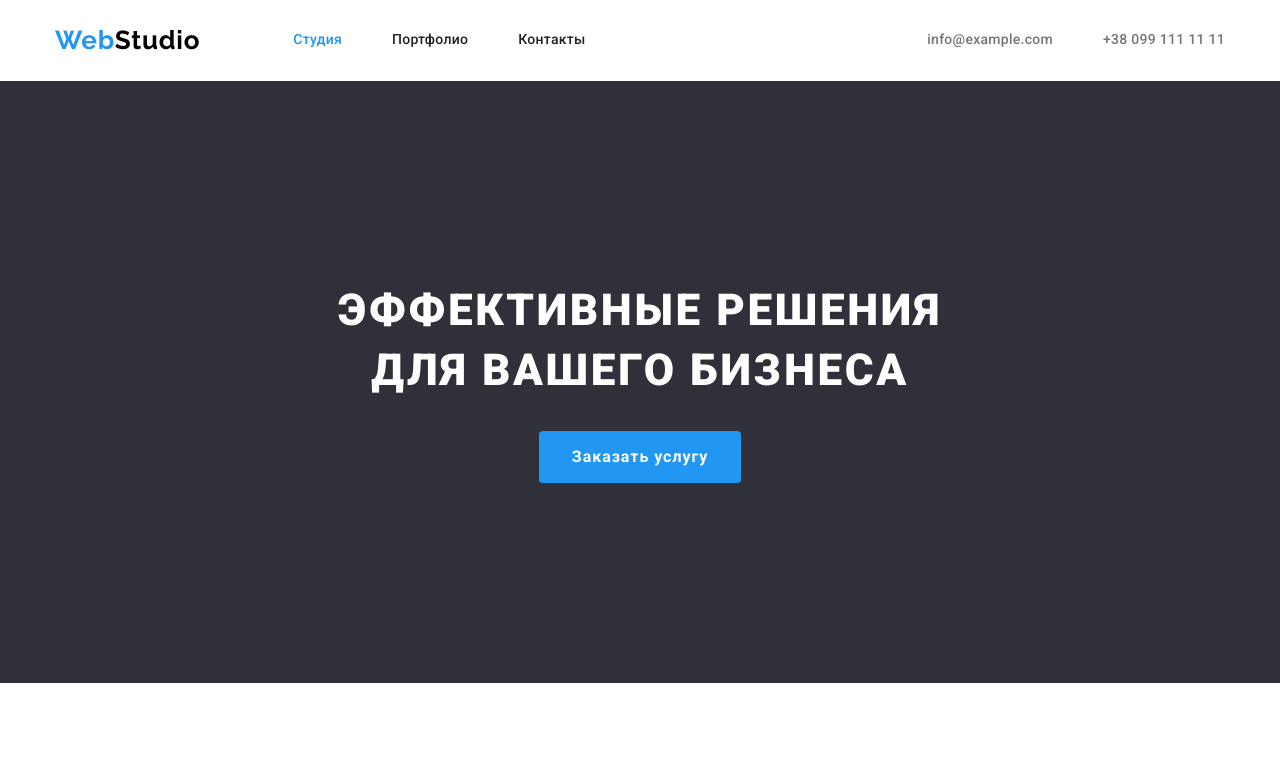
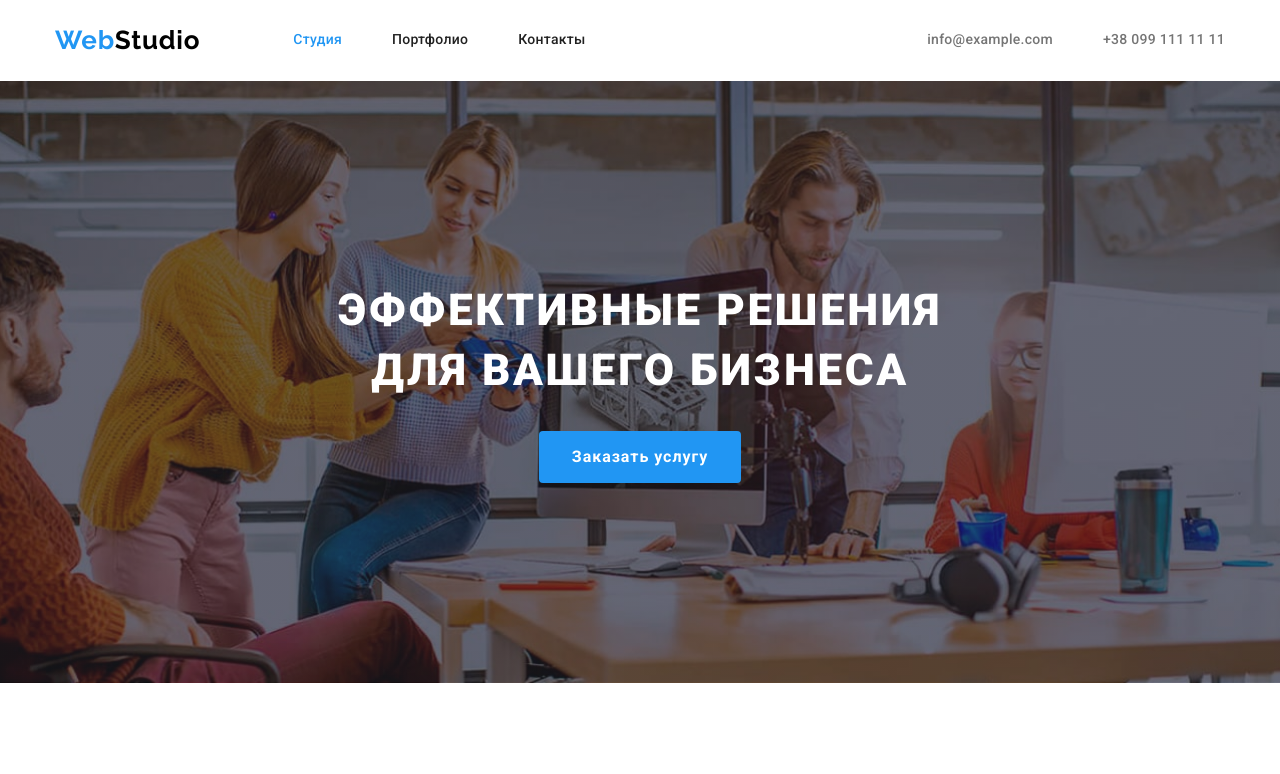
Before and after one commit to HalynaStep/goit-markup-hw-04, a plain HTML site: page index.html in a window 1280 px wide. Shown: the top 774 px of the page. Drawn offline with Linux system fonts and the light colour scheme.

Commit message:
add-hero-bg

```diff
--- a/css/styles.css
+++ b/css/styles.css
@@ -136,9 +136,19 @@ body {
 /*------------Hero styles------------------*/
 
 .hero {
-  padding: 200px 0;
+  max-width: 1600px;
+  padding: 200px 280px;
   background-color: var(--accent-section-background-color);
   text-align: center;
+
+  background-image: linear-gradient(
+      rgba(47, 48, 58, 0.4),
+      rgba(47, 48, 58, 0.4)
+    ),
+    url(../images/Hero-min.jpg);
+  background-repeat: no-repeat;
+  background-size: cover;
+  background-position: center;
 }
 
 .hero-title {
```
Also changed, not shown: images/Hero-min.jpg (added).
